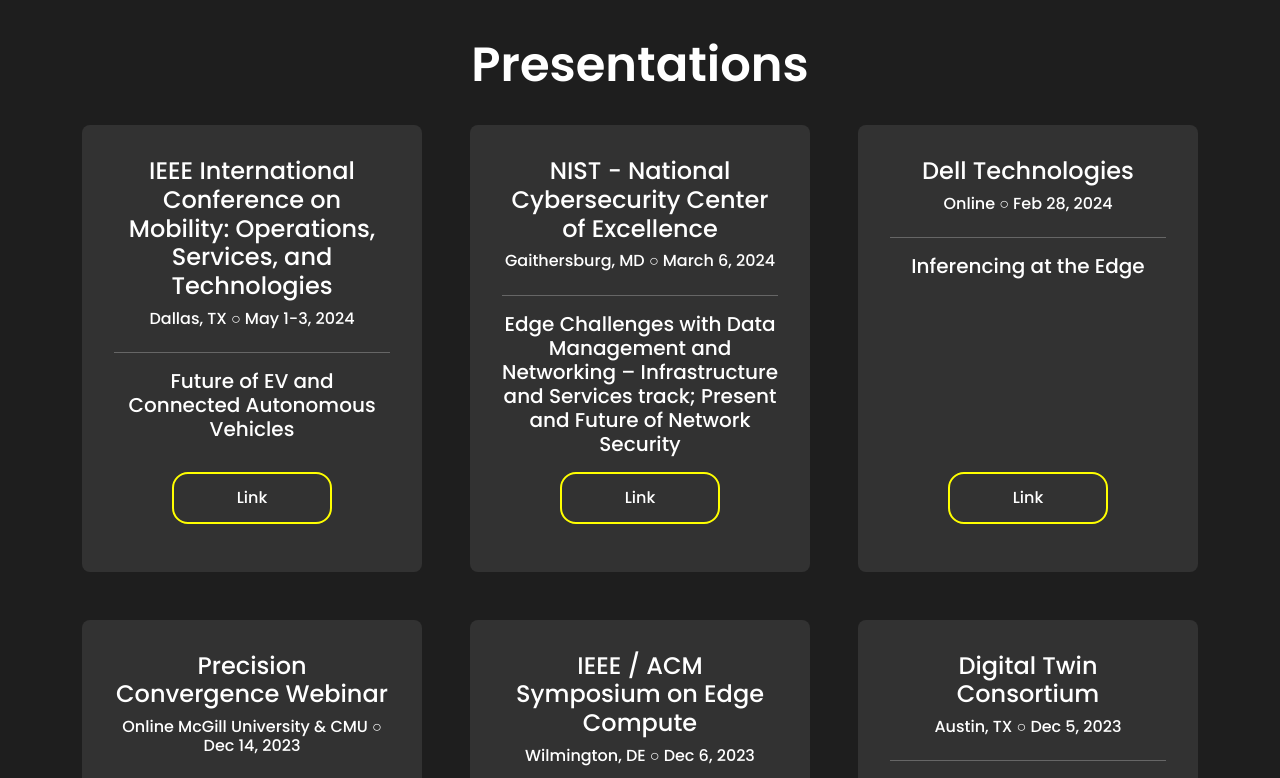
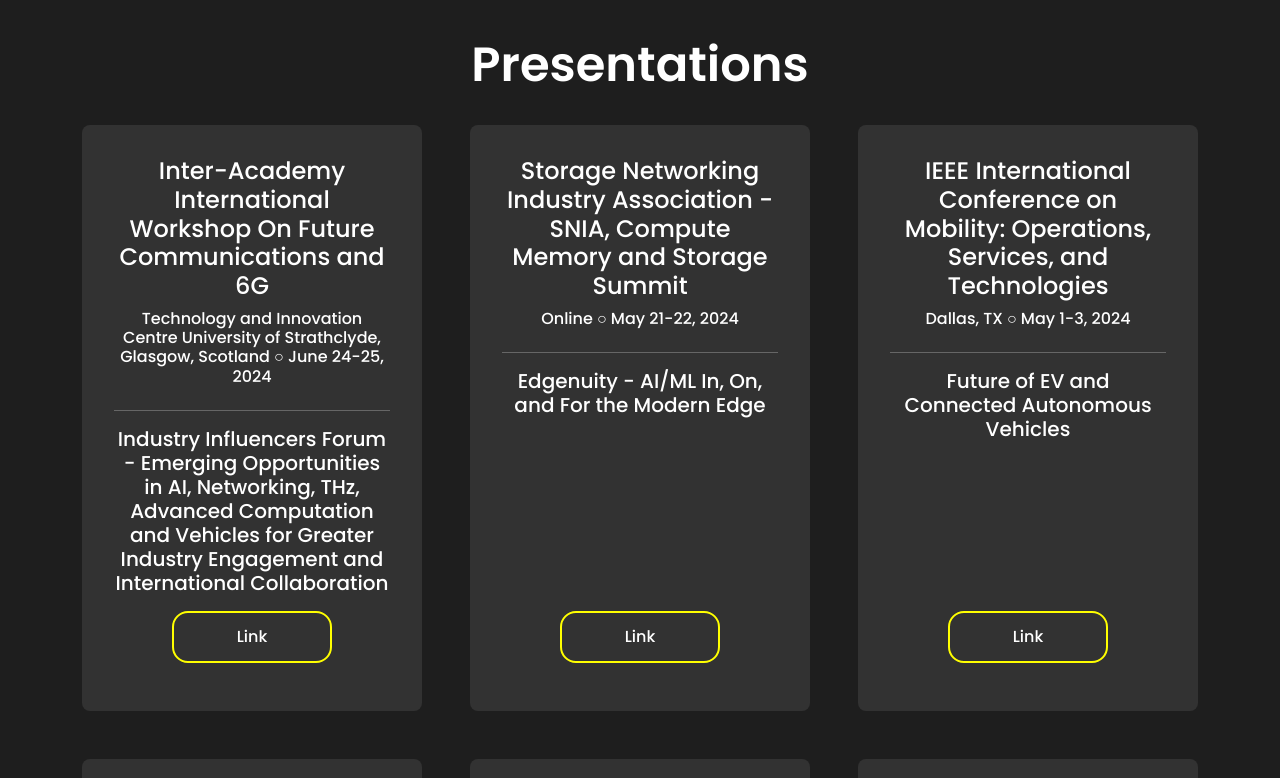
Before and after one commit to nicolewhitee/jw-portfolio, a React (Create React App) app: page / in a window 1280 px wide. Shown: the part 5040-5818 px from the top of the page. Built offline with nearby package versions, Linux system fonts and the light colour scheme.

Commit message:
Updates to presentations array

```diff
--- a/src/components/Presentations/presentationsArray.js
+++ b/src/components/Presentations/presentationsArray.js
@@ -1,4 +1,19 @@
 const presentationsArray = [
+    {
+        event: 'Inter-Academy International Workshop On Future Communications and 6G',
+        location: 'Technology and Innovation Centre University of Strathclyde, Glasgow, Scotland',
+        title: 'Industry Influencers Forum - Emerging Opportunities in AI, Networking, THz, Advanced Computation and Vehicles for Greater Industry Engagement and International Collaboration',
+        date: 'June 24-25, 2024',
+        link: 'https://fws.eee.strath.ac.uk/'
+    },
+    {
+        event: 'Storage Networking Industry Association - SNIA, Compute Memory and Storage Summit',
+        location: 'Online',
+        title: 'Edgenuity - AI/ML In, On, and For the Modern Edge',
+        date: 'May 21-22, 2024',
+        link: 'https://www.snia.org/cms-summit'
+
+    },
     {
         event: 'IEEE International Conference on Mobility: Operations, Services, and Technologies',
         location: 'Dallas, TX',
```
